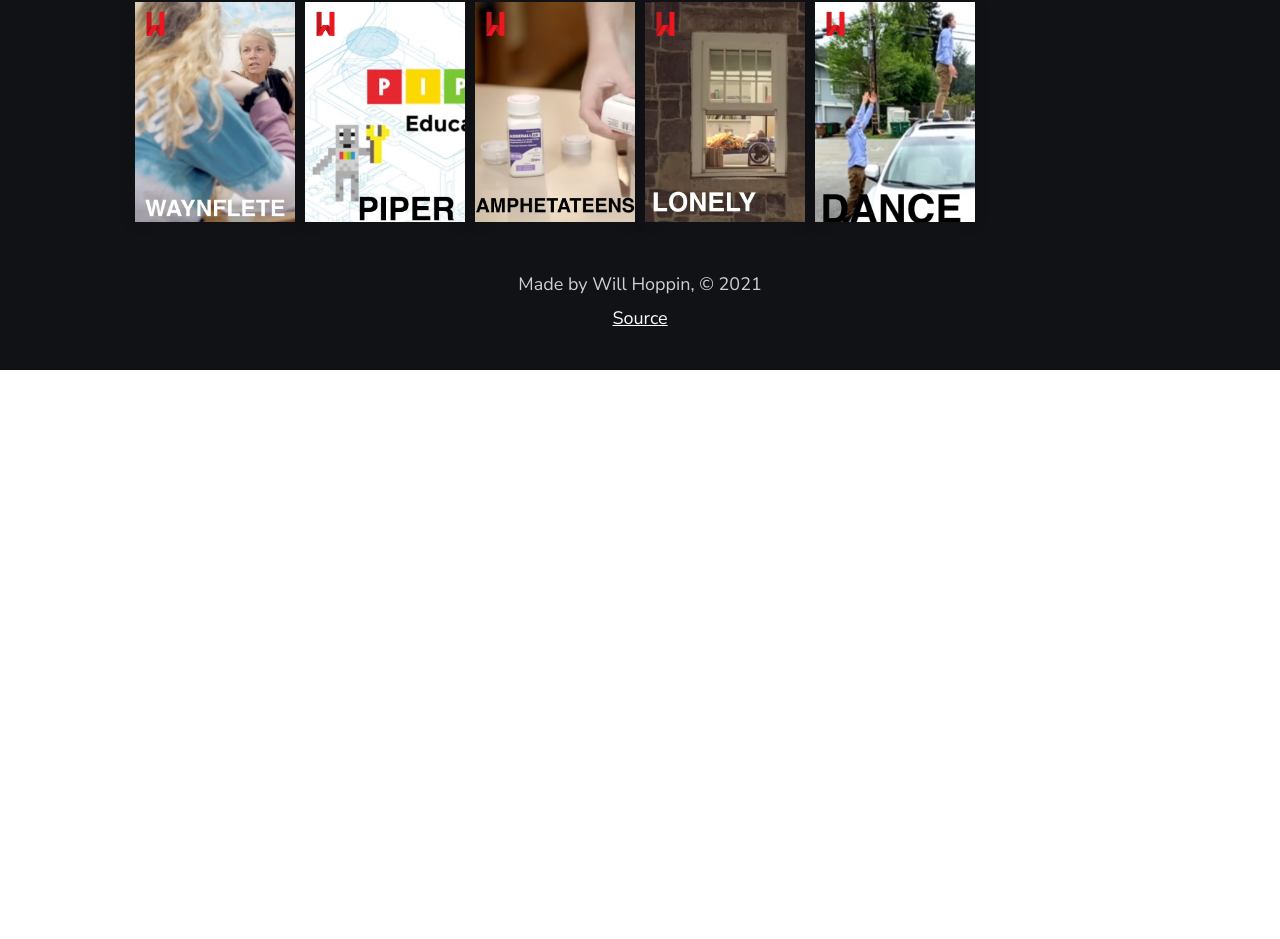
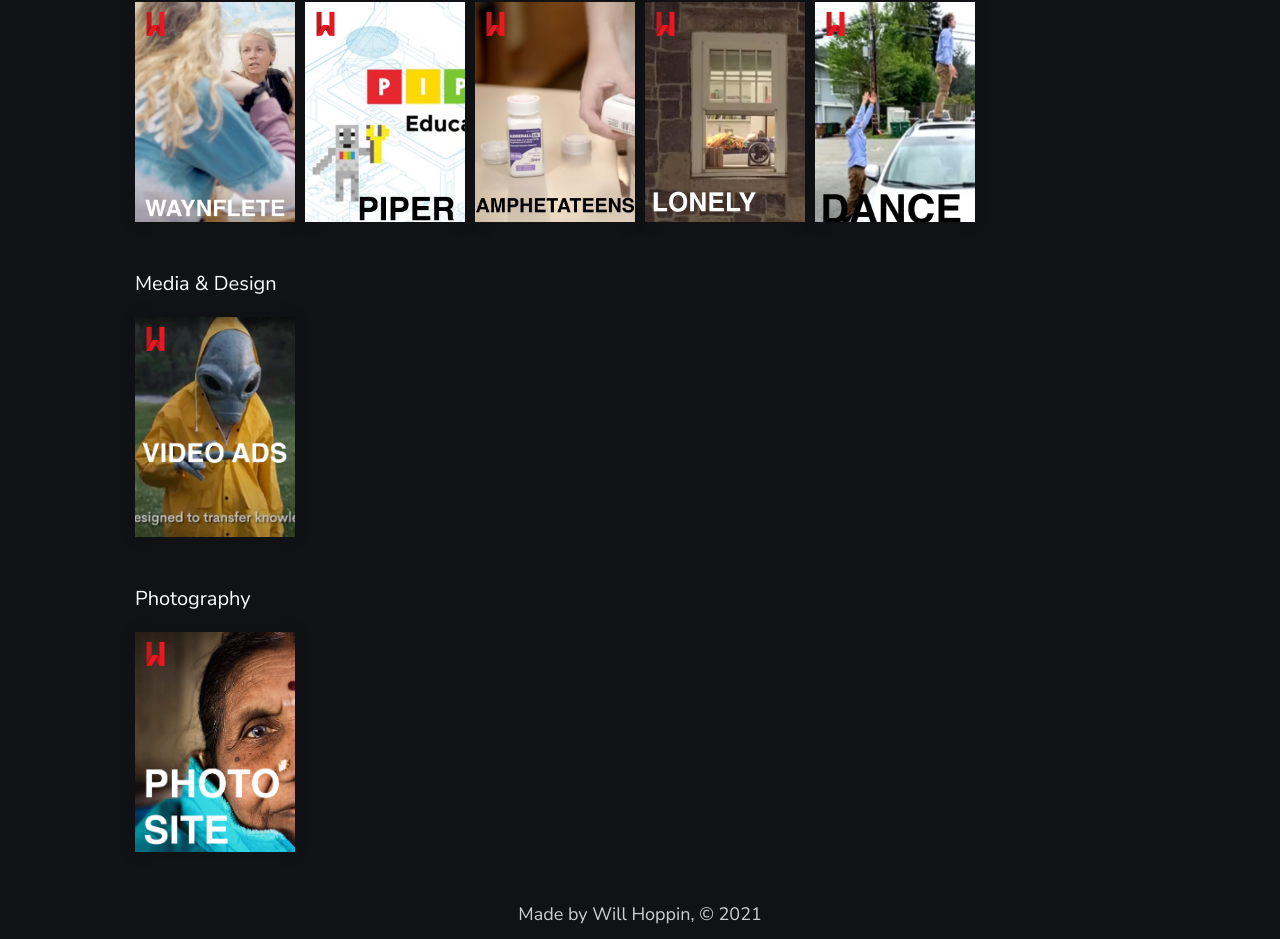
Before and after one commit to willhoppin/will-personal-website, an Angular app: page / in a window 1280 px wide. Shown: the part 1031-1970 px from the top of the page. Before the commit the page ends 1401 px from the top, so only its background shows below. Built offline with nearby package versions, Linux system fonts and the light colour scheme.

Commit message:
video ads

```diff
--- a/src/app/home/home.component.html
+++ b/src/app/home/home.component.html
@@ -38,6 +38,22 @@
                 </div>
             </div>
         </div>
+        <div class="section-x">
+            <div class="trending-text">Media & Design</div>
+            <div class="features-wrapper">
+                <div *ngFor="let feature of design">
+                    <app-faux-feature [image]="feature.image" [link]="feature.link"></app-faux-feature>
+                </div>
+            </div>
+        </div>
+        <div class="section-x">
+            <div class="trending-text">Photography</div>
+            <div class="features-wrapper">
+                <div *ngFor="let feature of photography">
+                    <app-faux-feature [image]="feature.image" [link]="feature.link"></app-faux-feature>
+                </div>
+            </div>
+        </div>
     </div>
 </div>
 <app-footer></app-footer>
--- a/src/app/home/home.component.ts
+++ b/src/app/home/home.component.ts
@@ -57,6 +57,20 @@ export class HomeComponent implements OnInit {
     },
   ]
 
+  design = [
+    {
+      image: '/assets/features/videoads.jpg',
+      link: 'https://app.magicbinder.com/binders/56023a36-9b33-4c71-8592-6c37a2ce9dfe'
+    }
+  ]
+
+  photography = [
+    {
+      image: '/assets/features/photosite.jpg',
+      link: 'https://willhoppin.wixsite.com/images'
+    }
+  ]
+
   constructor() { }
 
   ngOnInit(): void {
```
Also changed, not shown: src/assets/features/photosite.jpg (added), src/assets/features/videoads.jpg (added).
